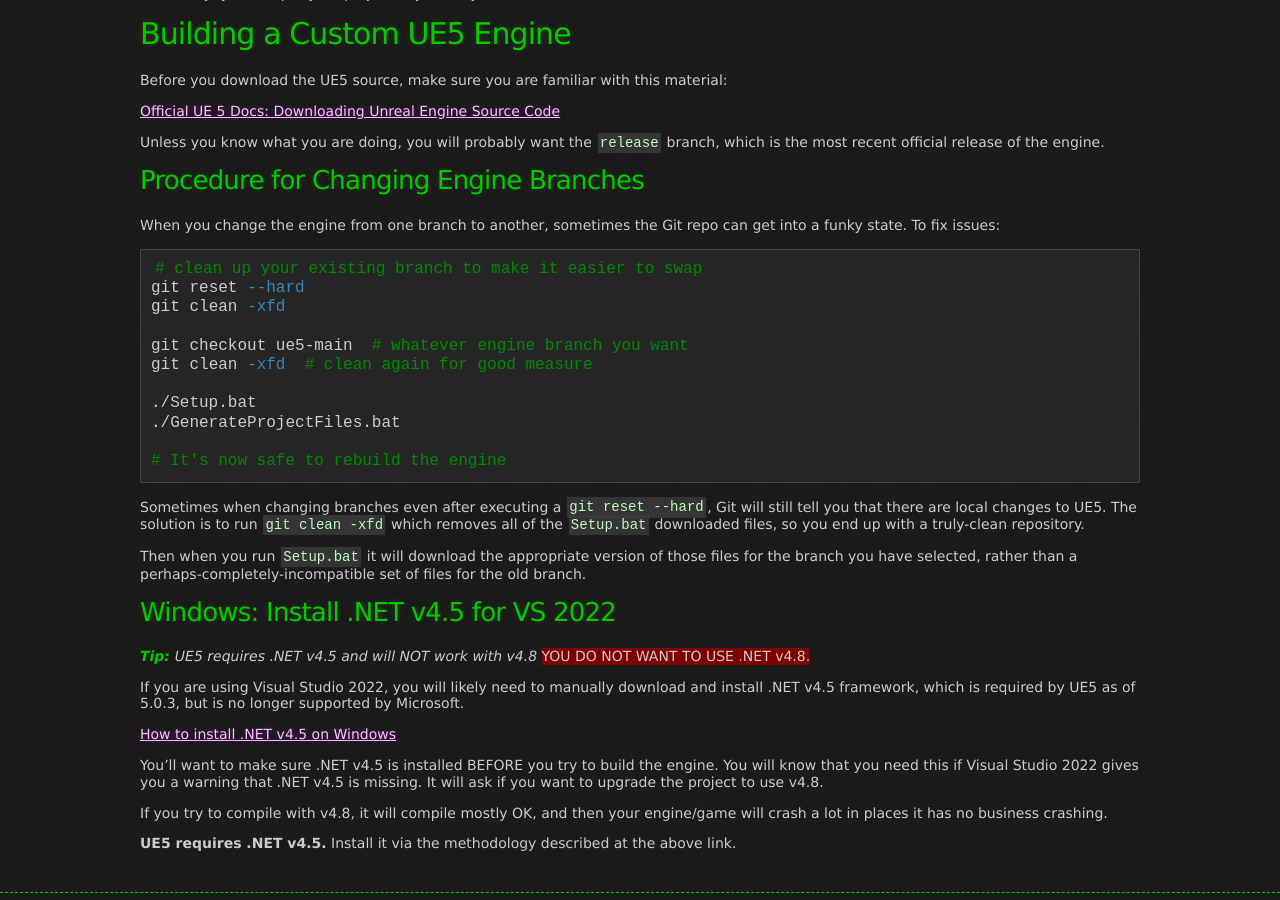
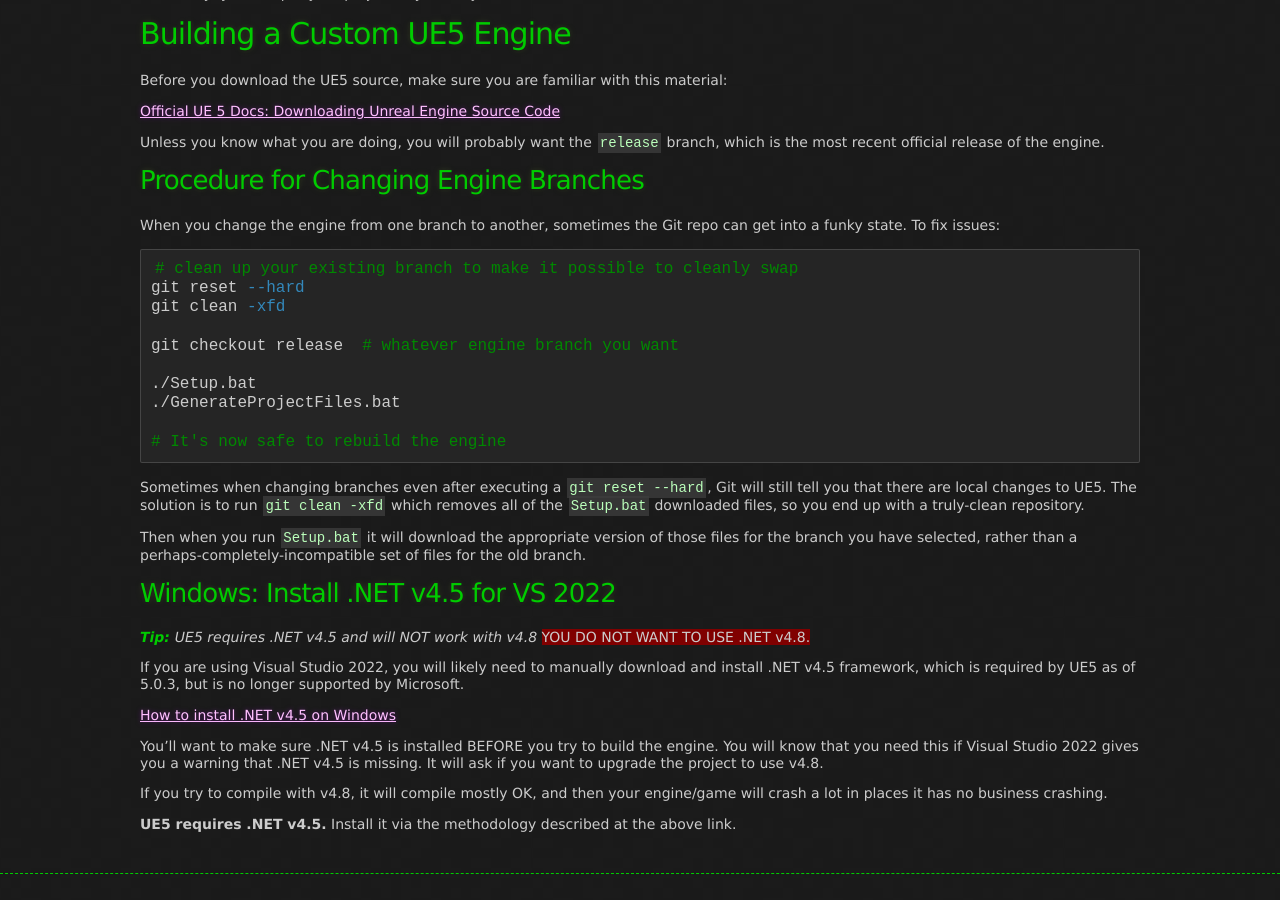
Before and after one commit to x157/x157.github.io, a Jekyll site: the page built from UE5/Engine/index.md, in a window 1280 px wide and 900 px high, scrolled down 2043 px. Built offline with Jekyll 4.4.1, drawn with Linux system fonts in a browser that asks for light colours.

Commit message:
Fix branch

````diff
--- a/UE5/Engine/index.md
+++ b/UE5/Engine/index.md
@@ -144,12 +144,11 @@
 a funky state.  To fix issues:
 
 ```powershell
-# clean up your existing branch to make it easier to swap
+# clean up your existing branch to make it possible to cleanly swap
 git reset --hard
 git clean -xfd
 
-git checkout ue5-main  # whatever engine branch you want
-git clean -xfd  # clean again for good measure
+git checkout release  # whatever engine branch you want
 
 ./Setup.bat
 ./GenerateProjectFiles.bat
````
